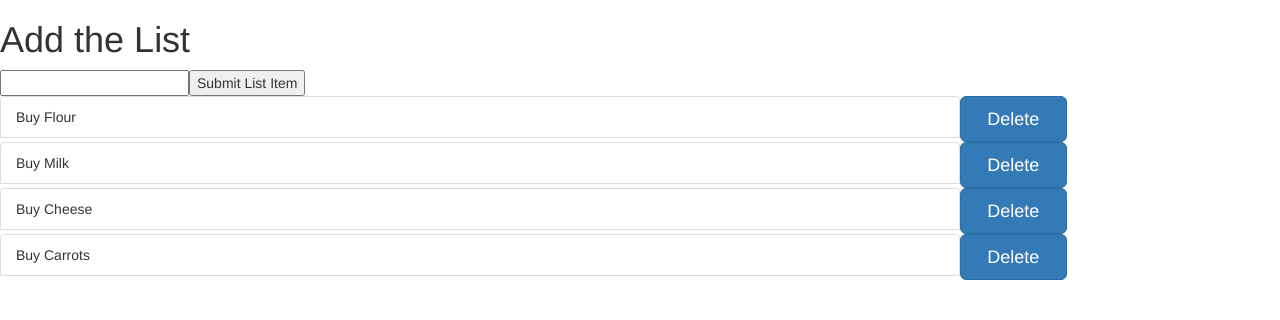
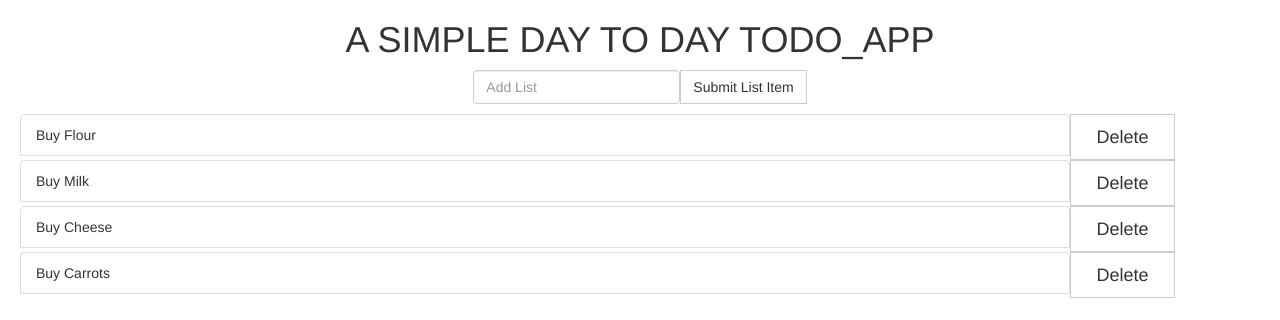
Before and after one commit to emmeiwhite/app-todo-list-and-more, a React (Create React App) app: page / in a window 1280 px wide. Shown: the top 320 px of the page. Built offline with nearby package versions, Linux system fonts and the light colour scheme.

Commit message:
Only when user has typed something the list should add

```diff
--- a/src/components/todoItem.js
+++ b/src/components/todoItem.js
@@ -5,11 +5,11 @@ const TodoItem = (props)=>{
     return  (
         <div className="todoItemDiv">
            <li
-            className={props.task.completed ?'completed list-group-item col-md-8':'list-group-item col-md-9'}
+            className={props.task.completed ?'completed list-group-item col-md-10':'list-group-item col-md-10'}
             onClick={()=>props.handleClick(props.task)}> {props.task.name}
             </li>
 
-            <button className="col-md-1 btn btn-primary btn-lg "onClick={()=>props.handleDelete(props.task)}>Delete</button>
+            <button className="col-md-1 btn btn-default btn-lg btn-rounded "onClick={()=>props.handleDelete(props.task)}>Delete</button>
         </div>
         );
 
--- a/src/components/todoform.js
+++ b/src/components/todoform.js
@@ -2,13 +2,20 @@ import React from 'react';
 
 const TodoForm = (props)=>{
     return(
-        <form onSubmit={props.handleSubmit}>
-            <h1>Add the List </h1>
-            <input type="text"
-             onChange={props.handleChange}
-             value={props.currentTask}/>
-             <button type="submit">Submit List Item</button>
-        </form>
+        <div className="formDiv">
+            <form className="form-inline" onSubmit={props.handleSubmit}>
+                <div className="form-group">
+                    <input type="text"
+                    onChange={props.handleChange}
+                    value={props.currentTask}
+                    id="item" className="form-control"
+                    placeholder="Add List"/>
+                </div>
+
+                <button type="submit" className="btn btn-default">Submit List Item</button>
+             </form>
+        </div>
+
     )
 }
 export default TodoForm;
--- a/src/components/todolist.js
+++ b/src/components/todolist.js
@@ -56,7 +56,12 @@ class TodoList extends Component {
 
     onFormSubmit = (e)=>{
         e.preventDefault(); // prevent Default is a fucntion to prevent submittion of form
-        console.log(this.state.currentTask);
+
+
+    //    // A check whether user has typed some value or not - Really Really Important
+       if(this.state.currentTask ===''){
+           return null; // simply not return anything
+       }
        const newlists = [...this.state.lists];
 
 
@@ -90,6 +95,7 @@ class TodoList extends Component {
     render() {
         return (
             <section>
+                <h1 className="header">A SIMPLE DAY TO DAY TODO_APP</h1>
                 <TodoForm
                     currentTask={this.state.currentTask}
                     handleChange = {(event)=>this.onChangeHandler(event)}
--- a/src/index.css
+++ b/src/index.css
@@ -4,8 +4,24 @@ body {
   box-sizing: border-box;
 }
 
+.header{
+  text-align:center;
+  margin-bottom:1rem;
+}
 .completed{
   background:#888;
   color:#fff;
   font-size:1.5rem;
 }
+
+.todoItemDiv{
+  margin-left:2rem;
+}
+.formDiv{
+  text-align: center;
+  margin:1rem 0;
+}
+
+.btn{
+  border-radius:0 !important;
+}
```
